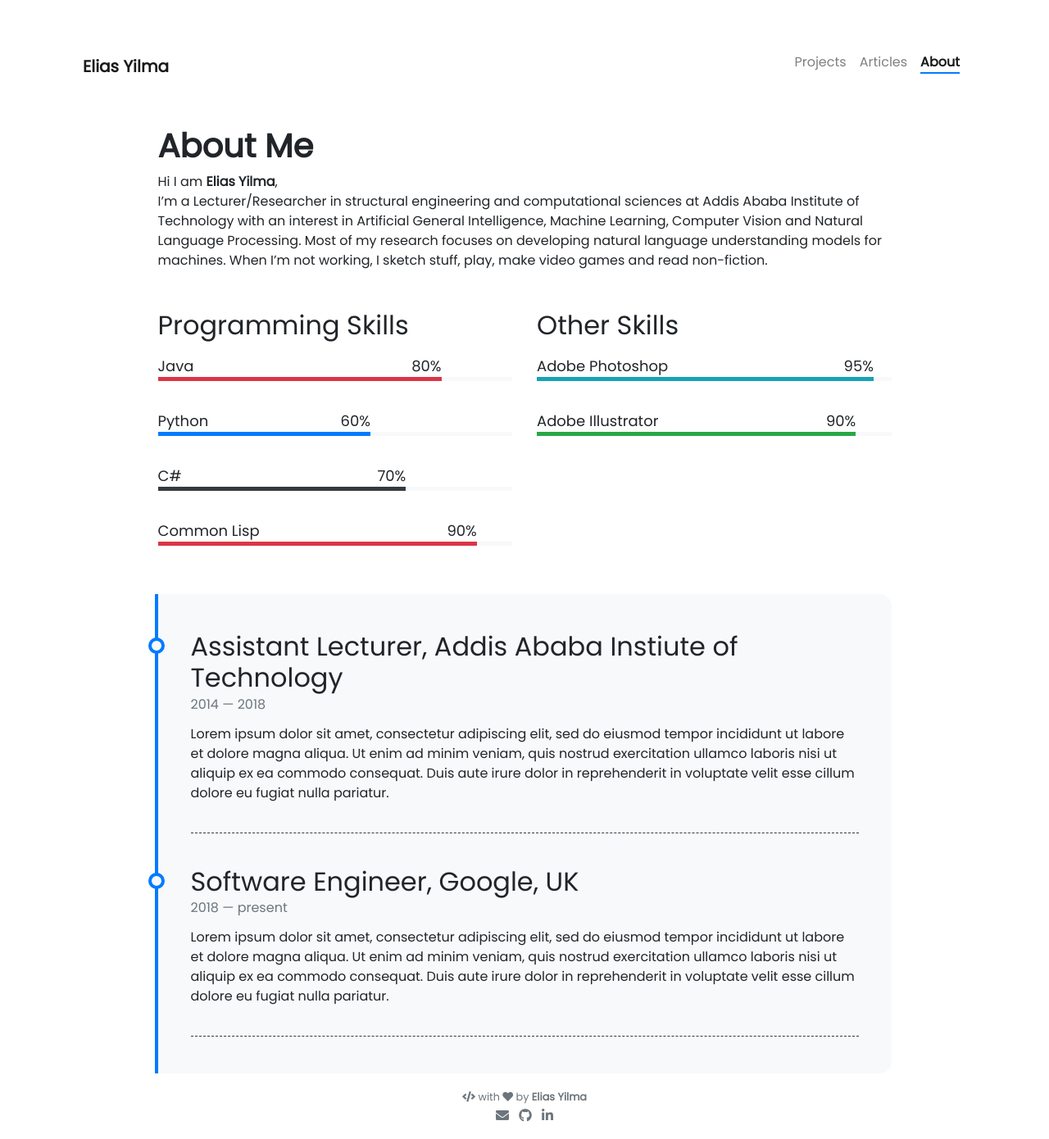
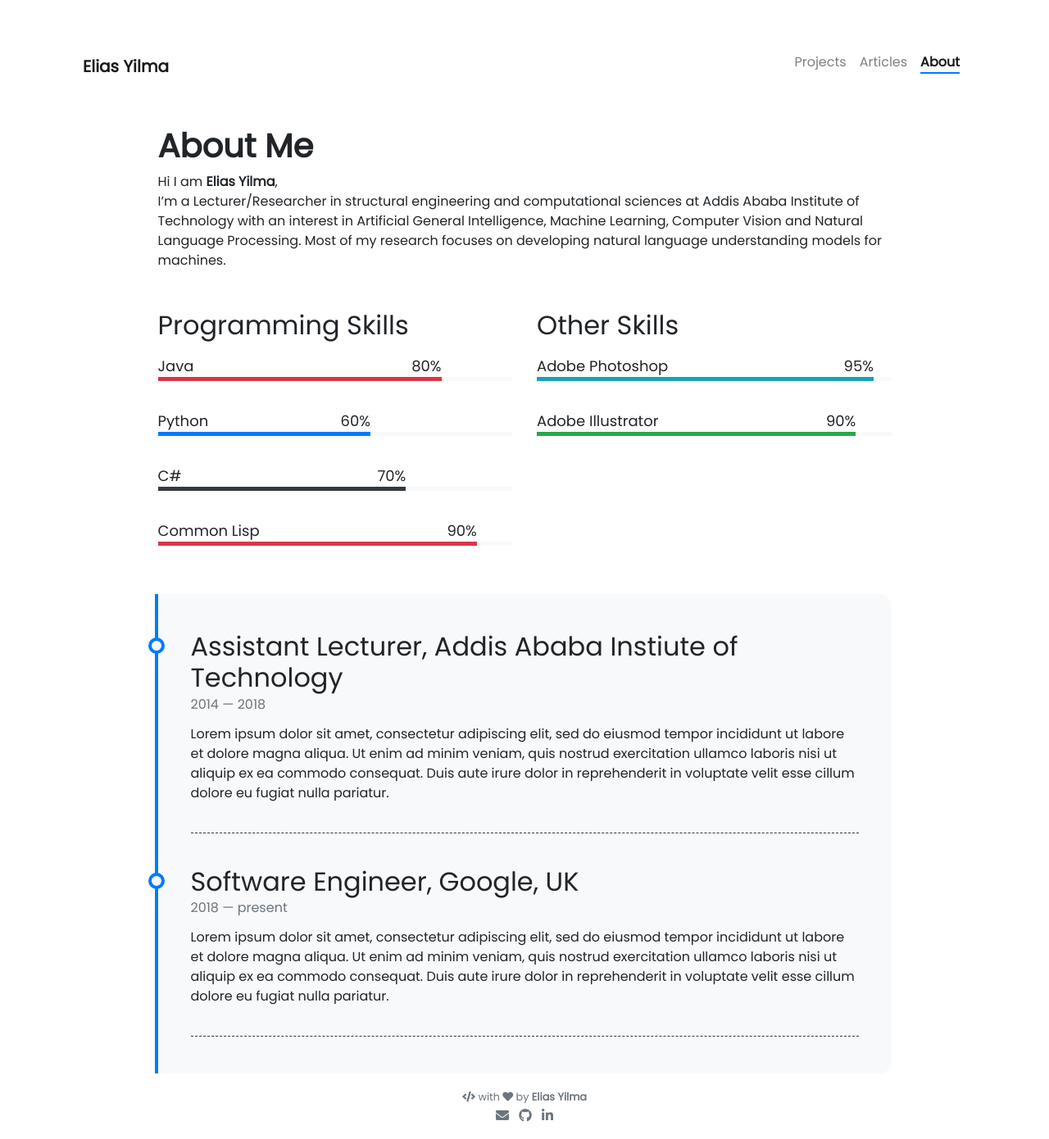
Before and after one commit to eliasyilma/eliasyilma.github.io, a Jekyll site: the page built from pages/about.md, in a window 1280 px wide. Shown: the whole page at 82% size. Built offline with Jekyll 4.4.1, drawn with Linux system fonts in a browser that asks for light colours; nearby versions of some CDN libraries.

Commit message:
Update about.md

```diff
--- a/pages/about.md
+++ b/pages/about.md
@@ -8,7 +8,7 @@
 # **About Me**
 
 Hi I am **{{ site.author.name }}**,<br>
-I'm a Lecturer/Researcher in structural engineering and computational sciences at Addis Ababa Institute of Technology with an interest in  Artificial General Intelligence, Machine Learning, Computer Vision and Natural Language Processing. Most of my research focuses on developing natural language understanding models for machines. When I'm not working, I sketch stuff, play, make video games and read non-fiction.
+I'm a Lecturer/Researcher in structural engineering and computational sciences at Addis Ababa Institute of Technology with an interest in  Artificial General Intelligence, Machine Learning, Computer Vision and Natural Language Processing. Most of my research focuses on developing natural language understanding models for machines.
 
 <div class="row">
 {% include about/skills.html title="Programming Skills" source=site.data.programming-skills %}
```
